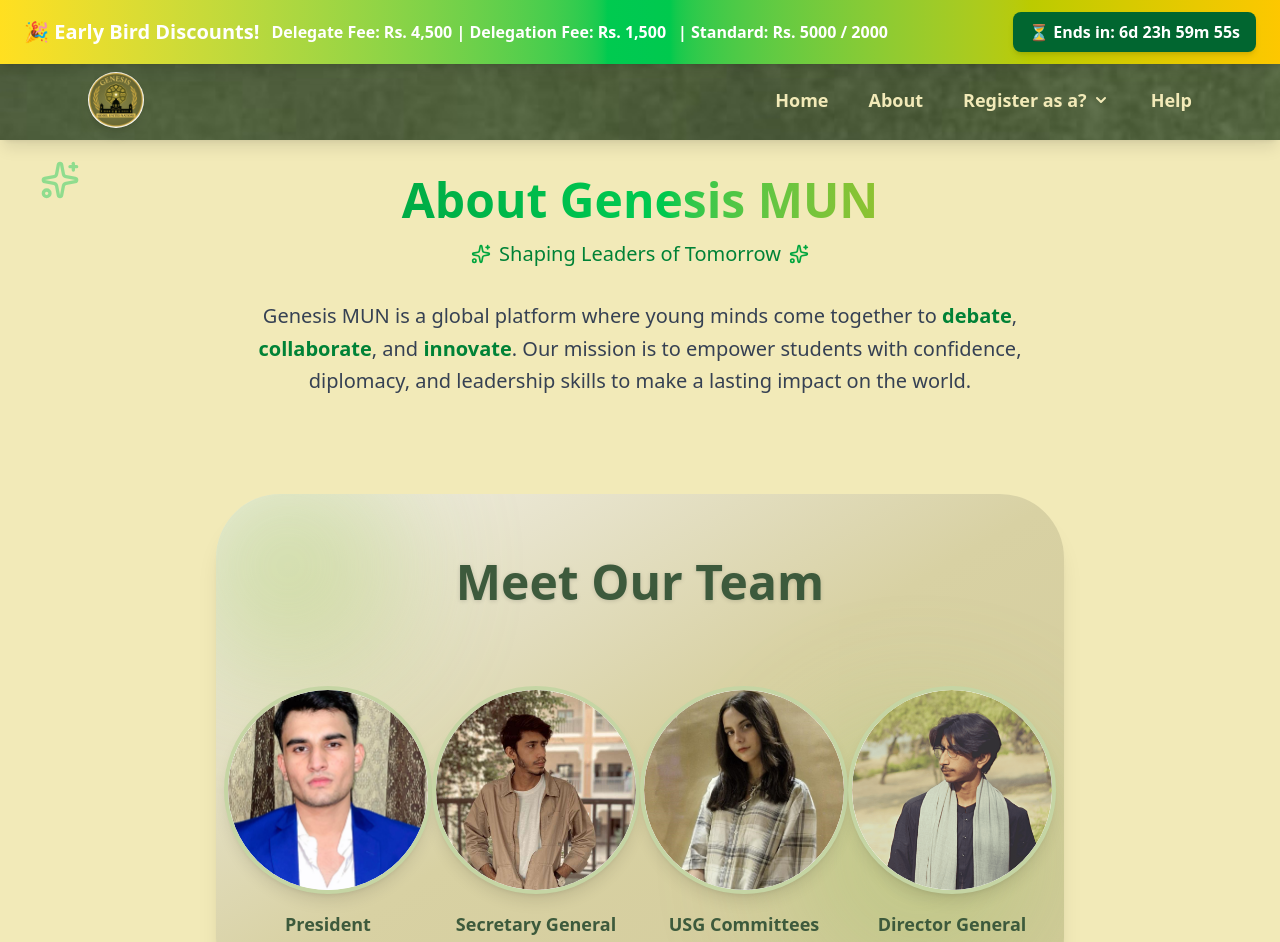
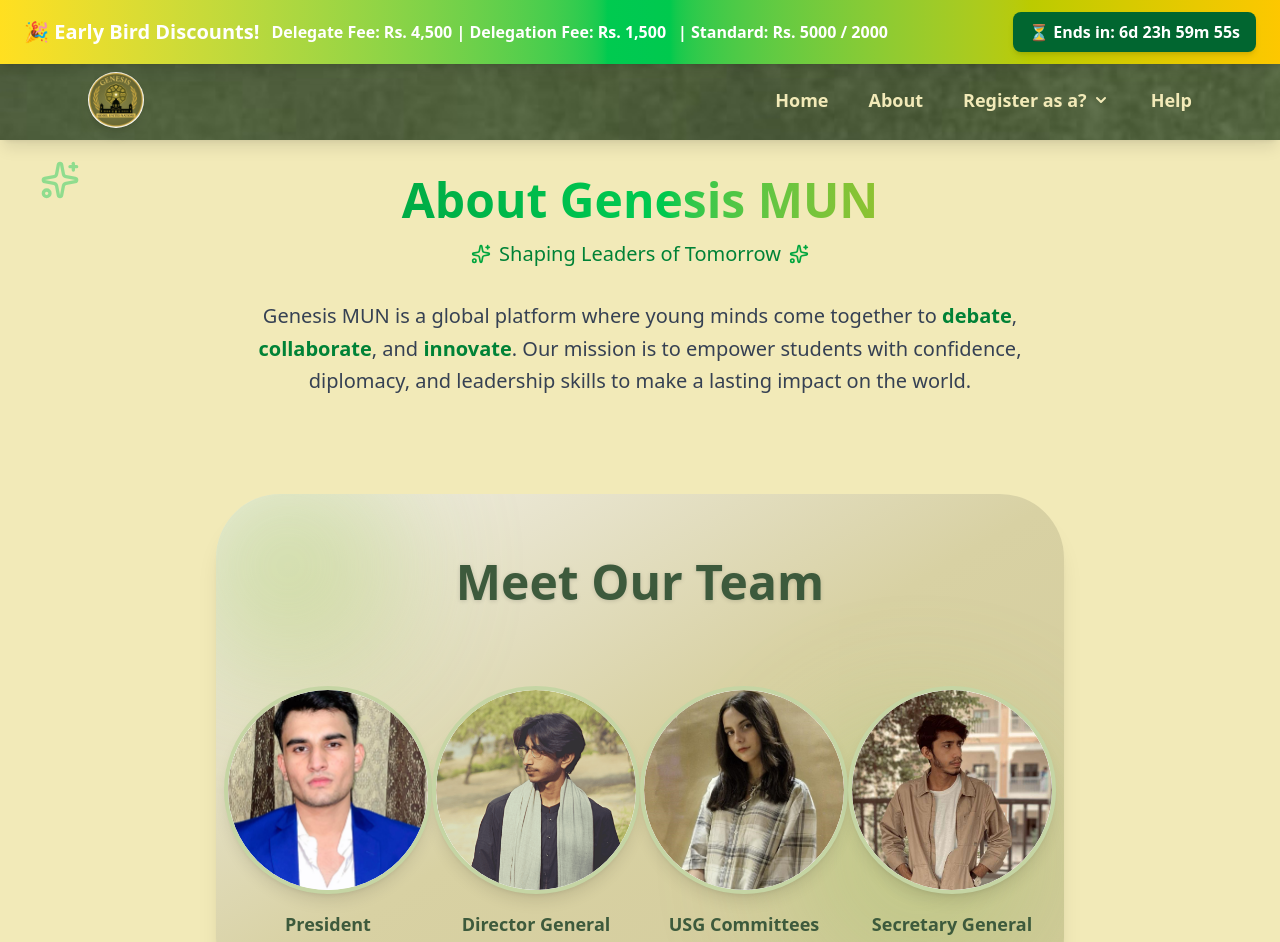
Before and after one commit to Ghazi-Mustafa-79/genesis_web, a React (Vite) app: page /About in a window 1280 px wide. Shown: the top 942 px of the page. Built offline with nearby package versions, Linux system fonts and the light colour scheme.

Commit message:
🔥 Updated registration form - removed paymentProof field

```diff
--- a/src/components/TeamCircle.jsx
+++ b/src/components/TeamCircle.jsx
@@ -7,10 +7,11 @@
     image: "/uzair.jpeg",
     role: "Provides overall leadership, vision, and direction for the conference.",
   },
+
   {
-    name: "Secretary General",
-    image: "/ahmed.jpg",
-    role: "Oversees execution and ensures smooth coordination across all departments.",
+    name: "Director General",
+    image: "/sallu.png",
+    role: "Manages logistics and operations for a seamless delegate experience.",
   },
   {
     name: "USG Committees",
@@ -18,9 +19,9 @@
     role: "Leads committees and supports chairs in maintaining quality debate.",
   },
   {
-    name: "Director General",
-    image: "/sallu.png",
-    role: "Manages logistics and operations for a seamless delegate experience.",
+    name: "Secretary General",
+    image: "/ahmed.jpg",
+    role: "Oversees execution and ensures smooth coordination across all departments.",
   },
 ];
 
```
